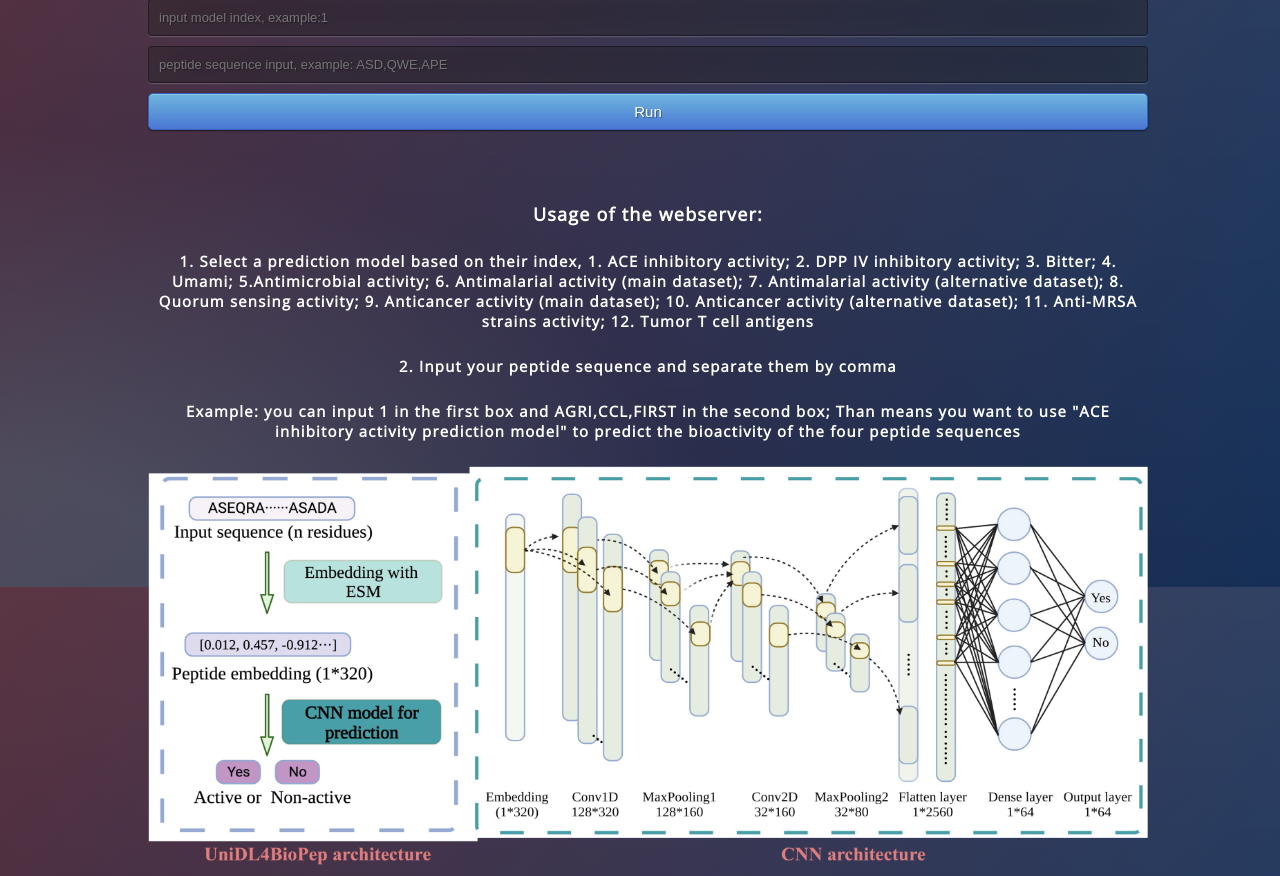
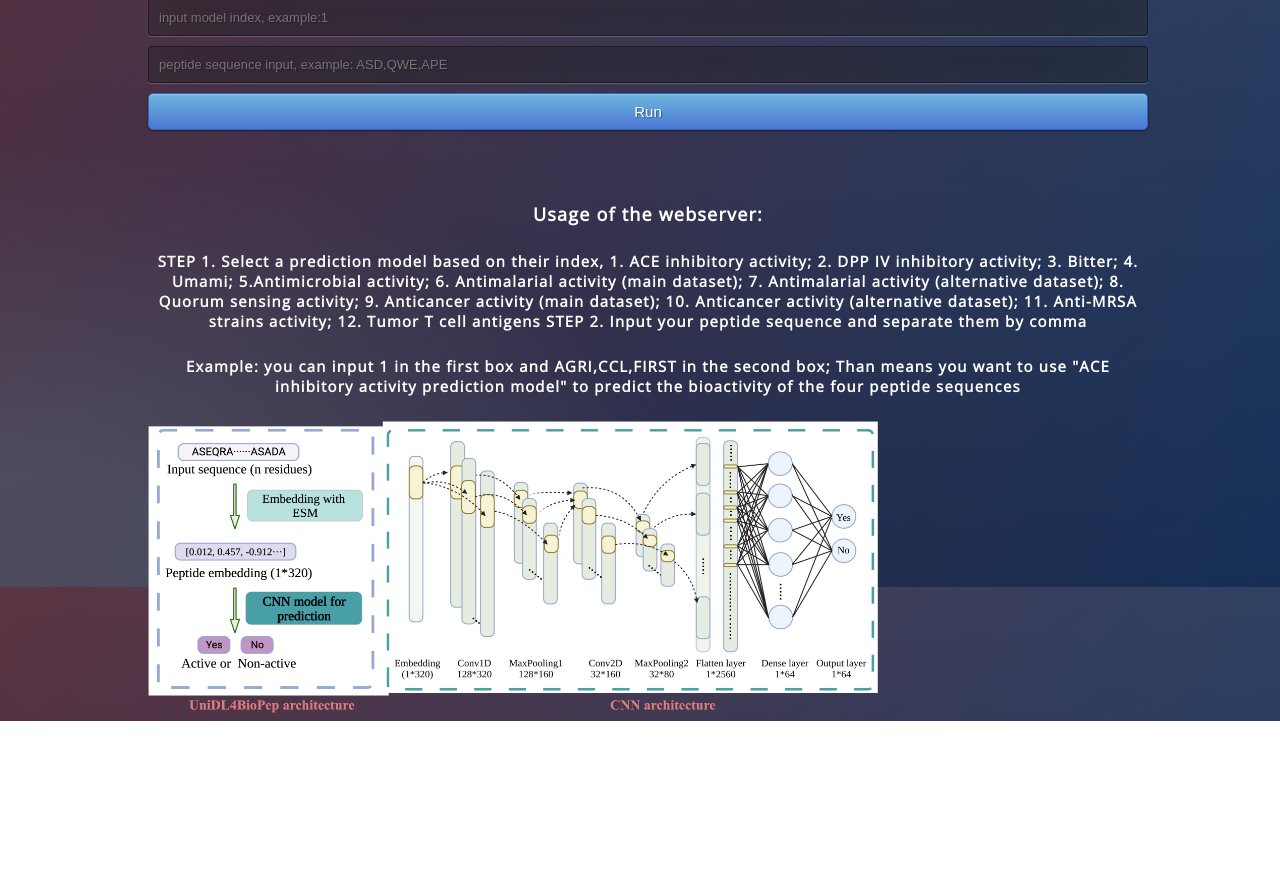
Before and after one commit to dzjxzyd/UniDL4BioPep_webserver, a Flask app: page / in a window 1280 px wide. Shown: the part 213-1089 px from the top of the page. After the commit the page ends 934 px from the top, so only its background shows below. Run offline with Flask 2, Linux system fonts and the light colour scheme; some web fonts are replaced.

Commit message:
Update index.html

```diff
--- a/templates/index.html
+++ b/templates/index.html
@@ -35,10 +35,9 @@
         <br>
         {{ prediction_text }}
         <h4>Usage of the webserver:<h4>
-        <h5>1. Select a prediction model based on their index, 1. ACE inhibitory activity; 2. DPP IV inhibitory activity; 3. Bitter; 4. Umami; 5.Antimicrobial activity; 6. Antimalarial activity (main dataset); 7. Antimalarial activity (alternative dataset); 8. Quorum sensing activity; 9. Anticancer activity (main dataset); 10. Anticancer activity (alternative dataset); 11. Anti-MRSA strains activity; 12. Tumor T cell antigens<h5>
-        <h5>2. Input your peptide sequence and separate them by comma
+        <h5>STEP 1. Select a prediction model based on their index, 1. ACE inhibitory activity; 2. DPP IV inhibitory activity; 3. Bitter; 4. Umami; 5.Antimicrobial activity; 6. Antimalarial activity (main dataset); 7. Antimalarial activity (alternative dataset); 8. Quorum sensing activity; 9. Anticancer activity (main dataset); 10. Anticancer activity (alternative dataset); 11. Anti-MRSA strains activity; 12. Tumor T cell antigens STEP 2. Input your peptide sequence and separate them by comma<h5>
         <h5>Example: you can input 1 in the first box and AGRI,CCL,FIRST in the second box; Than means you want to use "ACE inhibitory activity prediction model" to predict the bioactivity of the four peptide sequences <h5>
-        <img src="static/css/Whole architecture.png" alt="Whole architecture" width="1000" height="410" style="float:left">
+        <img src="static/css/Whole architecture.png" alt="Whole architecture" width="730" height="300" style="float:left">
 </div>
 </div>
 </html>
```
